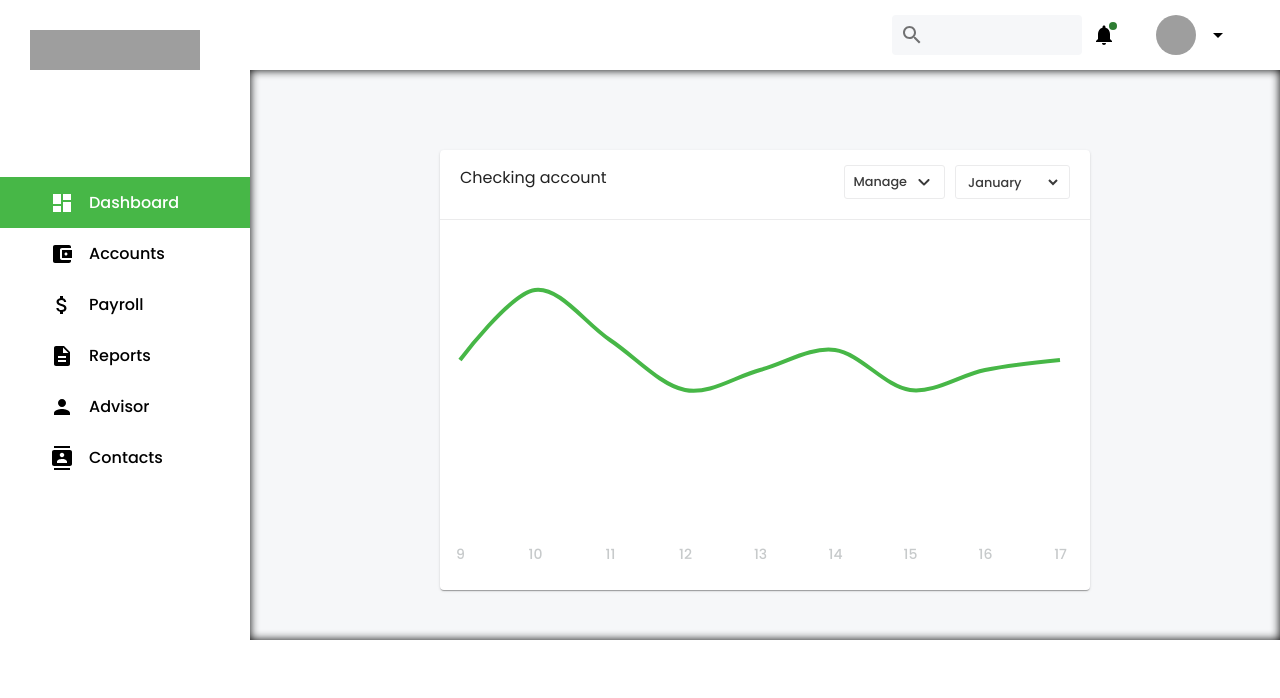
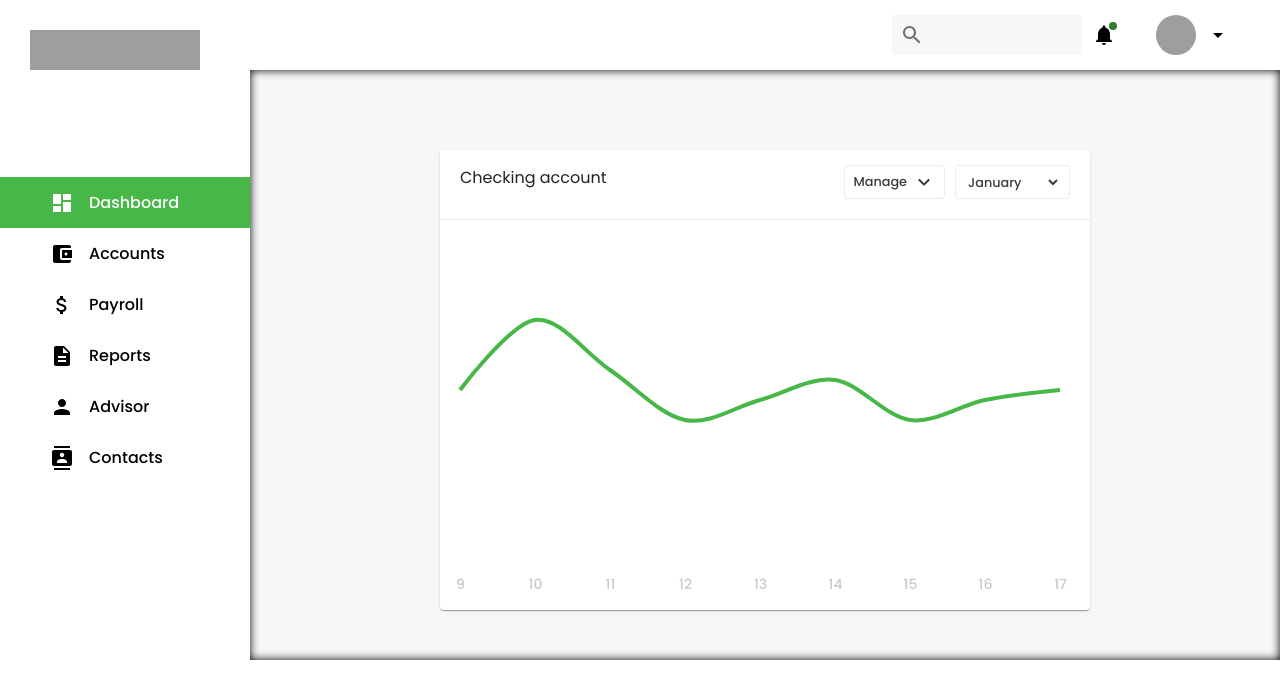
Before and after one commit to BeastZoro/Advanced-React, a React (Vite) app in the folder dashboard/: page / in a window 1280 px wide. Shown: the top 698 px of the page. Built offline with nearby package versions, Linux system fonts and the light colour scheme; grey boxes are pictures that could not be loaded.

Commit message:
updated LineChart

```diff
--- a/dashboard/src/components/LineChart.jsx
+++ b/dashboard/src/components/LineChart.jsx
@@ -19,7 +19,7 @@ const LineChart = () => {
   useEffect(() => {
     //setting up the svg to render
     const width = 600;
-    const height = 300;
+    const height = 330;
     const svg = d3
       .select(svgRef.current)
       .attr("width", width)
@@ -80,7 +80,7 @@ const LineChart = () => {
     <Card
       sx={{
         width: "650px",
-        height: "440px",
+        height: "460px",
         marginTop: "30px",
         paddingBlock: "15px",
       }}
```
